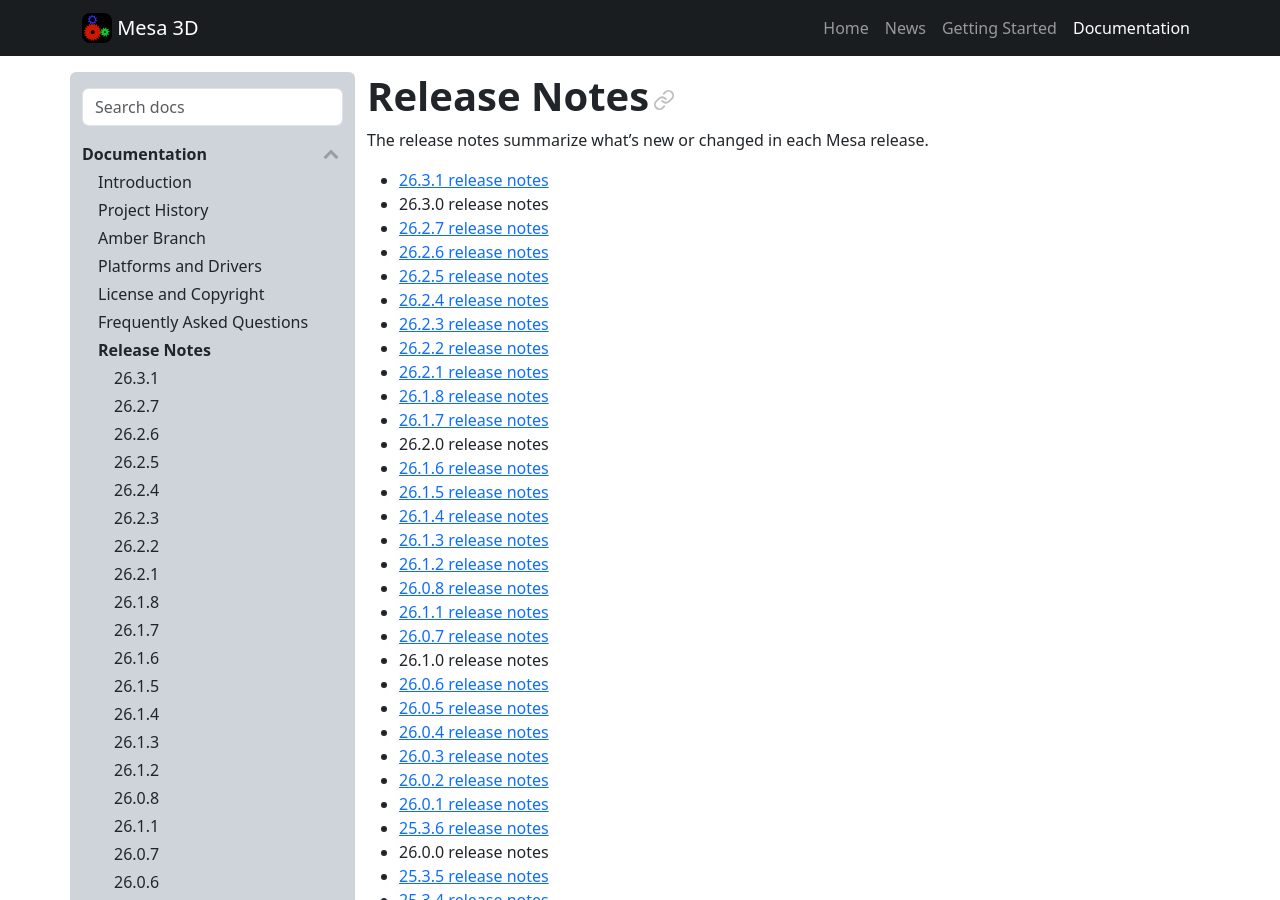
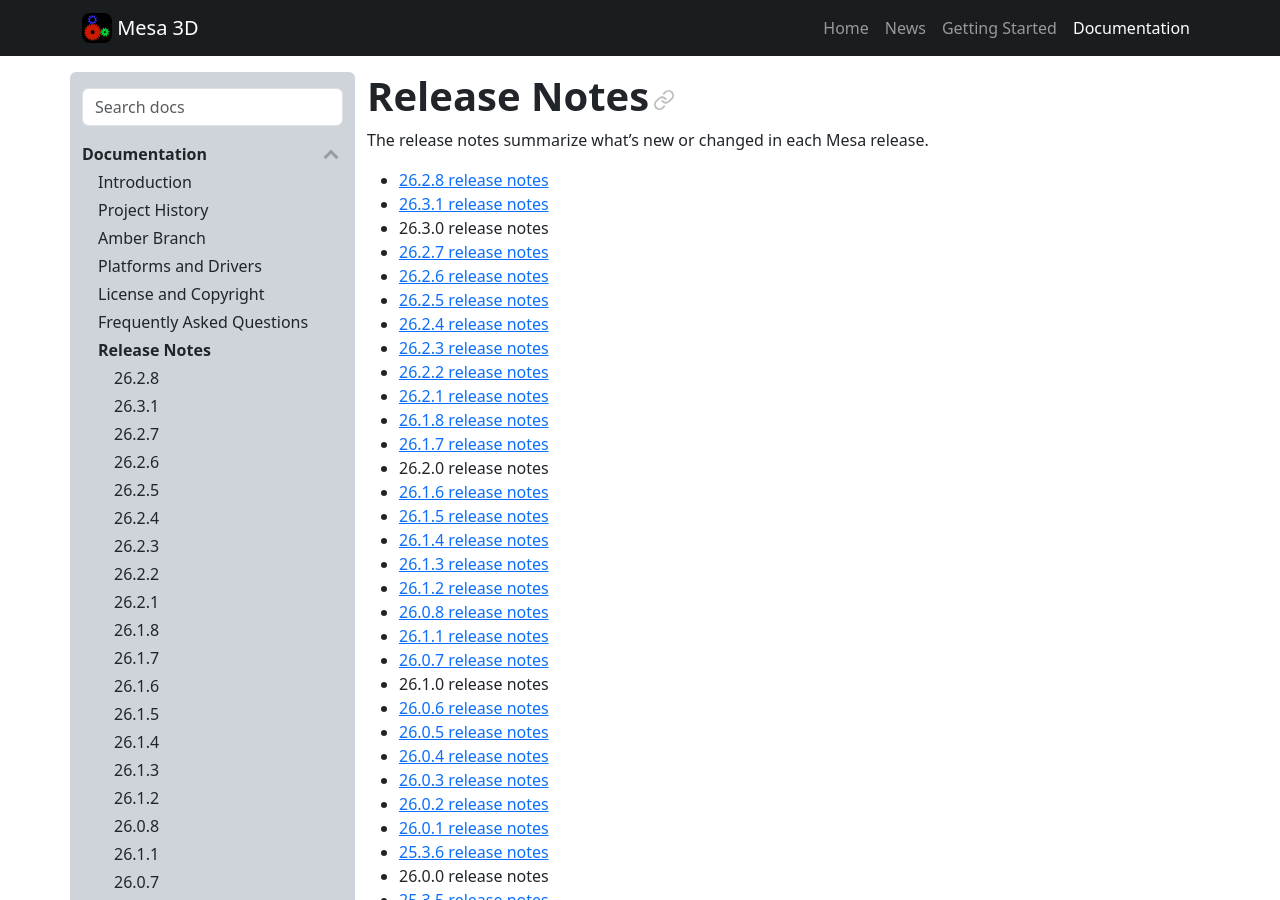
Before and after one commit to leegao/mesa-upstream, a Sphinx documentation site: the page built from docs/relnotes.rst, in a window 1280 px wide and 900 px high. Built offline with Sphinx 7.4.7, drawn with Linux system fonts in a browser that asks for light colours; pages that are not in the unit, such as notebooks, are missing from menus; part of the change alters nothing that is shown.

Commit message:
docs: add release notes for 26.2.8
Part-of: <https://gitlab.freedesktop.org/mesa/mesa/-/merge_requests/46733>

```diff
--- a/docs/relnotes.rst
+++ b/docs/relnotes.rst
@@ -3,6 +3,7 @@ Release Notes
 
 The release notes summarize what's new or changed in each Mesa release.
 
+-  :doc:`26.2.8 release notes <relnotes/26.2.8>`
 -  :doc:`26.3.1 release notes <relnotes/26.3.1>`
 -  :doc:`26.3.0 release notes <relnotes/26.3.0>`
 -  :doc:`26.2.7 release notes <relnotes/26.2.7>`
@@ -504,6 +505,7 @@ The release notes summarize what's new or changed in each Mesa release.
    :maxdepth: 1
    :hidden:
 
+   26.2.8 <relnotes/26.2.8>
    26.3.1 <relnotes/26.3.1>
    26.3.0 <relnotes/26.3.0>
    26.2.7 <relnotes/26.2.7>
--- /dev/null
+++ b/docs/relnotes/26.2.8.rst
@@ -0,0 +1,388 @@
+Mesa 26.2.8 Release Notes / 2026-11-25
+======================================
+
+Mesa 26.2.8 is a bug fix release which fixes bugs found since the 26.2.7 release.
+
+Mesa 26.2.8 implements the OpenGL 4.6 API, but the version reported by
+glGetString(GL_VERSION) or glGetIntegerv(GL_MAJOR_VERSION) /
+glGetIntegerv(GL_MINOR_VERSION) depends on the particular driver being used.
+Some drivers don't support all the features required in OpenGL 4.6. OpenGL
+4.6 is **only** available if requested at context creation.
+Compatibility contexts may report a lower version depending on each driver.
+
+Mesa 26.2.8 implements the OpenCL 3.1 API, but the version reported by
+the CL_DEVICE_VERSION, CL_DEVICE_NUMERIC_VERSION and CL_DEVICE_OPENCL_C_ALL_VERSIONS
+clGetDeviceInfo queries depends on the particular driver being used.
+
+Mesa 26.2.8 implements the Vulkan 1.4 API, but the version reported by
+the apiVersion property of the VkPhysicalDeviceProperties struct
+depends on the particular driver being used.
+
+SHA checksums
+-------------
+
+::
+
+    TBD.
+
+
+New features
+------------
+
+- None
+
+
+Bug fixes
+---------
+
+- Alien Isolation hitting assert during launch
+- Confidential issue #16796
+- Confidential issue #16947
+- Crash accessing ignored array in Vulkan PSO create with dynamic state
+- OpenGL glitch and low performance in Tux racer(2000)
+- RADV:  GPU hang when mixing compute shader_object with ray tracing pipeline
+- Windows: u_memstream leaks MEM*.tmp files on SPIR-V shader compilation, stalling Lavapipe
+- [ANV]Payday 2 crashes on Intel B580
+- [NIR/RADV] nir_opt_offsets: try_fold_shared2 assertion \`st64 || normal` for a wrapping constant shared address (pipeline creation abort since 25.3)
+- [d3d12] broken graphics in Space Station 14
+- [d3d12][WSLg] d3d12_fence_finish() null pointer dereference
+- aco/gfx12: VOPD pairs RAW-dependent v_lshlrev_b32 + v_fmac_f32 after pack_32_2x16_split(0, a) rewrite (RADV, R9700, llama.cpp bf16 flash attention wrong results)
+- anv: CTS failures with dynamic rendering suspend/resume
+- anv: GPU hangs on Gfx9 (Comet Lake) with ffmpeg Vulkan filters since 25.3
+- anv: fast-linked graphics pipeline libraries read per-primitive fragment inputs one location late after an odd number of unread mesh per-primitive outputs
+- d3d12: NULL dereference in select_shader_variant() when compile_nir() fails
+- d3d12: glClearTexImage through a texture view of another format flushes float32-denormal bit patterns to zero
+- dozen: Driver should fail to enumate anything if requirements are not met
+- dzn: Invalid minImageTransferGranularity specified on graphics/compute queue families
+- dzn: Unaligned block-compressed textures are silently unsupported
+- dzn: WSL2 Civ7 instability: OODM in descriptor heap growth and downstream crash behavior
+- dzn: external memory buffers cannot be host mapped
+- dzn: maxStorageBufferRange reports 128 MiB, but raw storage buffer views allow 512 MiB
+- dzn: minImportedHostPointerAlignment is stricter than minimum host page size
+- dzn: use different bit pattern in device addresses
+- dzn: vkBindBufferMemory fails on memory imported from a host pointer
+- hasvk: vkCmdWaitEvents2 is broken
+- iris: WebGPU video pipeline flickers (intermittent black frames) on Intel GPUs - missed GPU synchronization
+- iris: ext_external_objects-vk-ping-pong -multi-sem fails
+- llvmpipe fails on null instances in an acceleration structure
+- nir_to_dxil has store_def and store_ssa_def and they're subtly different
+- nouveau: pushbuf_dump() segfaults after ENODEV with one push and zero buffer references
+- pipe-loader: pipe_loader_drm_probe_internal() closes probed render-node fd twice, clobbering other threads' fds via Rusticl ICD start-up (radeonsi, RX 9070 XT)
+- radeonsi/EGL Wayland: presenting a window surface taller than the GPU's max surface dimension intermittently SIGSEGVs in \`dri2_query_image` (via \`create_wl_buffer` / \`dri2_wl_swap_buffers_with_damage`) instead of failing — RX 9070 XT (gfx1201)
+- radeonsi: NULL pipe_memory_object dereference in si_resource_from_memobj()
+- radv/aco: fast-linked GPL pipeline breaks fragment shader interlock on GFX11 (no s_waitcnt_vscnt before the jump to the PSepilog)
+- radv: SIGSEGV in the hang-dump path with RADV_DEBUG=hang (null deref at 0x1a8) — no radv_dumps written
+- vkCmdDrawIndexed read access violation in Dozen (in dzn_descriptor_heap_copy)
+
+
+Changes
+-------
+
+Ali Milhim (3):
+
+- nir/opt_copy_prop_vars: don't create a copies array just to kill nothing
+- nir: use temporary deref paths for alias invalidation
+- lavapipe: encode all IR leaf nodes
+
+Andy Hsu (1):
+
+- intel/compiler: Handle load_barycentric_at_sample in lower_msaa_config
+
+Artem Peshkov (1):
+
+- tu: mark dynamic descriptor sizes of empty shaders unknown
+
+Caio Oliveira (2):
+
+- nir: Track cooperative matrix memory accesses
+- brw: Fix wrong count used in scheduler hw_liveout allocation
+
+Christian Gmeiner (5):
+
+- gallium: Add pipe_caps.needs_split_planar_samplers
+- freedreno: Set needs_split_planar_samplers
+- etnaviv/drm: Fail BO creation when no GPU address is left
+- etnaviv/rs: Reset RS_CONFIG before YUV tiler kick
+- mesa/st: Do not report multisampling for optional float formats
+
+Christoph Pillmayer (2):
+
+- panfrost/kmod: Fix pan[thor|frost] naming mistake
+- pan/perf: Fix BPS counter timespan
+
+Daniel Schürmann (2):
+
+- aco/tests: fix GFX11.7 unused source encoding expectations
+- nir/opt_offsets: skip unencodable shared2 offsets
+
+Danylo Piliaiev (1):
+
+- tu: Properly wait for mem writes to finish in emit_copy_query_pool_results
+
+David Airlie (1):
+
+- nouveau/winsys: don't pushbuf dump outside the range.
+
+David Rosca (8):
+
+- mesa: Handle import fail in ImportMemoryFd/Win32EXT
+- mesa: Handle import fail in ImportSemaphoreFd/Win32EXT
+- mesa: Fix crash in Wait/SignalSemaphoreEXT with null fence
+- va: Fix VP9 frame header length when parsing bitstream
+- ac/vcn_dec: Use max_num_ref_frames for h264 ref_id_size
+- ac/vcn_dec: Clamp number of ref frames
+- radeonsi/mm: Fix VCN5 AV1 encode uniform tile info
+- radv/video: Fix VCN5 AV1 encode uniform tile info
+
+Dmitry Baryshkov (9):
+
+- ir3: read a5xx SSBO sizes with the 4d resinfo
+- freedreno/ir3: don't read past the end of user constant buffers
+- freedreno/a5xx: clear the whole border color entry
+- freedreno/a5xx: return an absolute value from the timestamp query
+- freedreno/drm-shim: report the a702's chip id with the right digits
+- freedreno/drm-shim: report the a830 chip id drm/msm reports
+- freedreno/drm-shim: report the a540's chip id as 0x05040001
+- freedreno: prefer the entry that names a chip id exactly
+- freedreno: give a201 and a307 the chip ids they report
+
+Emma Anholt (1):
+
+- glsl: Fix linking of various FS inout layout qualifiers pre-GLSL-1.50.
+
+Eric Engestrom (3):
+
+- docs: add sha sum for 26.2.7
+- .pick_status.json: Update to 1756a2fc170832c264006b35184e1e32c02debd0
+- .pick_status.json: Mark 0f938cad4a8a635615518f71a3f099a20d97a485 as denominated
+
+Erik Faye-Lund (5):
+
+- pan/ci: restore flaky tests
+- pan/ci: remove stale flakes
+- pan/ci: remove stale flakes
+- pan/ci: remove stale flake
+- pan/ci: remove stale flake
+
+Fabricio Akio (3):
+
+- freedreno/a5xx: Implement alpha-to-one
+- freedreno/a5xx: Set the sample count for the binning pass
+- freedreno/a5xx: Re-enable stream output without re-emitting the program
+
+Francesco Stimola (8):
+
+- nv50: size surface views by blocks when the block size differs
+- nv50,nvc0: don't read pipe_surface templates as nv50_surface in clears
+- nv30: don't read pipe_surface templates as nv30_surface in clears
+- nouveau/winsys: pass the drm fd when deleting subchannel objects
+- nv50: only push constant buffer updates through a current binding
+- nouveau: pass chroma_format_idc to the vp3 H.264 decoder
+- nouveau: tell the vp3 H.264 decoder whether a picture is MBAFF
+- vl/compositor: render the V plane with its own gfx shaders
+
+Frank Binns (2):
+
+- docs: drop references to ROGUE_DEBUG & ROGUE_COLOR envvars
+- docs: fix PCO related envvar name
+
+Georg Lehmann (2):
+
+- nir/range_analysis: fix 8/16bit ishr uub
+- aco/sched_vopd: fix independence checks
+
+Iván Briano (1):
+
+- anv: pDstRange->size in vkCmdFillMemoryKHR can be 0
+
+Jose Maria Casanova Crespo (3):
+
+- v3d: fix the order of the alpha sampler state variants
+- broadcom/compiler: scalarize every phi
+- vc4: scalarize every phi
+
+José Expósito (1):
+
+- tu/autotune: use unique_ptr<rp_histories_t> to fix GCC 11 build
+
+Kajal Kajal (1):
+
+- freedreno: Fix num_ccu for A623/A621
+
+Karmjit Mahil (1):
+
+- tu: Update input attachment idx when MSRTSS internal is used
+
+Karol Herbst (1):
+
+- pipe-loader: do not close fds twice
+
+Lionel Landwerlin (6):
+
+- anv: use the actual size for vma allocations
+- anv: disable push pointer optimization by default
+- anv: avoid segfault when dword allocation fails
+- brw: fix missing subregion for indirect register
+- intel/compiler: fix unaligned per primitive FS URB reads
+- anv: add missing reset of color & input attachment at CmdBeginRendering()
+
+Louis-Francis Ratté-Boulianne (1):
+
+- mediafoundation: fix an assignment that should be a comparison
+
+Marek Olšák (1):
+
+- nir/opt_group_loads: fix stack overrun
+
+Matt Clark (2):
+
+- anv: disable preemption on 3DPRIMITIVE on Gfx11
+- intel/genxml: inherit CS_CHICKEN1 on Gfx12 from Gfx11
+
+MoGGuU (1):
+
+- rocket: allocate separate arrays for each job to avoid double-free
+
+Oliver Bestmann (1):
+
+- meson: use zero-init-padding-bits=unions to clear unions
+
+Olivia Lee (1):
+
+- panvk: fix null pointer dereference in shader variant helpers
+
+Rhys Perry (2):
+
+- aco: consider p_jump_to_epilog as a POPS end export
+- nir/opt_varyings: clear output_equal_mask when GS has looped output stores
+
+Sagar Ghuge (1):
+
+- anv: Don't program CS_CHICKEN on Gfx9
+
+Samuel Pitoiset (8):
+
+- radv: split copies after optimizing memcpy
+- radv: do not try to dump VBOs without a VS with RADV_DEBUG=hang
+- radv: fix emitting push constants with ESO
+- vulkan: ignore cbAttachmentCount when needed
+- radv: fix an interaction with compute ESO and ray tracing pipelines
+- ac/nir: skip gl_PrimitiveShadingRate for LS/ES
+- radv/meta: fix DCC decompression with compute and SRGB formats
+- vulkan: fix push data with unsized arrays
+
+Serdar Kocdemir (1):
+
+- util: avoid Windows memstream temp file leaks
+
+Silvio Vilerino (1):
+
+- d3d12: Do not use D3D12_VIDEO_ENCODER_PICTURE_CONTROL_CODEC_DATA1 as in/out param arg
+
+Simon Perretta (1):
+
+- pco: fence before mutex release ops
+
+Tapani Pälli (3):
+
+- zink: only attempt to resolve when nr_samples > 1
+- mesa/st: return NULL sampler view for too small texture buffers
+- dri: set up error code in dri_create_image_from_winsys
+
+Timothy Arceri (1):
+
+- mesa: read user arrays in glArrayElement when glthread's buffers are bound
+
+Timur Kristóf (3):
+
+- aco/isel: Consider access flags for load_buffer_amd intrinsic
+- aco/isel: Consider access flags for store_buffer_amd intrinsic
+- ac/nir: Wait for previous stores to finish before storing ready bit
+
+Tupili Krishna Gowtham Reddy (1):
+
+- freedreno: fix slot indexing in fd_set_global_binding()
+
+Utku Iseri (4):
+
+- panvk: fix consecutive IUB updates
+- panvk: fix copy descriptors for CombinedImageSampler
+- panvk: hash immutable sampler descriptor count in layouts
+- pan: avoid 0/0 with null texel buffer sizes
+
+Valentine Burley (4):
+
+- panfrost: Remove redundant perfetto header include
+- tu: Disable LRZ for imported depth images
+- tu: Lower UBO access sizes before lowering inline uniform blocks
+- tu/kgsl: Fix single-queue timestamp waits in wait_any
+
+Yiwei Zhang (1):
+
+- zink: gate conditional rendering buffer usage behind the extension
+
+Zeyang Lyu (1):
+
+- radv: fix WoW water rendering with DXVK and vkd3d-proton
+
+Zhaoliang Ma (1):
+
+- iris: join engine completion before signaling external semaphores
+
+broken-branch (1):
+
+- egl/wayland: clear back after buffer allocation fails
+
+hamb3r (42):
+
+- d3d12: Preserve raw texel bits in clear_texture
+- dzn: Report 512 MiB for maxStorageBufferRange
+- dzn: Pass modified resource desc in dzn_BindBufferMemory2
+- dzn: Enumerate zero devices when runtime requirements are not met
+- dzn: Handle descriptor heap allocation failure in cmd_buffer_update_heaps
+- dzn: Preserve host-visible memory types for host-imported buffers
+- dzn: Set minImageTransferGranularity to (1, 1, 1)
+- dzn: Apply all dependencies in CmdWaitEvents2
+- d3d12: Clean up failed shader variant allocations in compile_nir()
+- d3d12: Hook up DXIL logger in compile_nir()
+- d3d12: Handle shader variant compilation failures
+- dzn: Fix resource flags for MSAA and concurrent linear images
+- dzn: Handle D3D12 image allocation info failures
+- microsoft/compiler: Unify DXIL SSA definition storage
+- microsoft/compiler: Fix memory leaks on nir_to_dxil() error paths
+- dzn: Set bits 52-63 of buffer device addresses
+- dzn: Fix query result zero-fill copy sizes
+- dzn: Fix pooled descriptor set vk_object_base lifecycle
+- dzn: Free the enhanced barrier allocation base
+- dzn: Advertise KHR_external_memory_capabilities and KHR_external_semaphore_capabilities
+- wgl: exclude pbuffer-only formats in wglChoosePixelFormatARB unless requested
+- dzn: Fix collect_buffer barriers around vkCmdCopyQueryPoolResults
+- vulkan/wsi: Preserve the swapchain image type
+- dzn: Grow shader-visible CBV/SRV/UAV descriptor heaps geometrically
+- dzn: Free transition barriers when hash insertion fails
+- dzn: Fix enhanced barriers on simultaneous-access textures
+- dzn: Open host-imported heaps with the exact allocation size
+- hasvk: Fix vkCmdWaitEvents2 handling
+- vulkan/wsi/win32: Fix DXGI blit image usage2 and dedicated memory target
+- microsoft/compiler: Don't ralloc_free() tess level variable
+- d3d12: Derive MAX_DESCRIPTOR_TABLES from binding types
+- dzn: Preserve bound descriptor heaps and dirty other bindpoint on switch
+- dzn: Track and free cached graphics pipeline DXIL bytecodes
+- dzn: Fix link_hashes array dimensions in graphics pipeline compile
+- vl/proc,va/postproc: Wire flush on vl_proc and flush in vlVaPostProc
+- d3d12/video_proc: Use get_resources() instead of casting pipe_video_buffer
+- util/primconvert: Fix converted index count for primitive restart draws
+- winsys/gdi: Support sRGB display target formats
+- d3d12: Check blit view formats in resolve_supported()
+- d3d12: Support R8G8B8X8_SRGB and B8G8R8X8_SRGB formats
+- microsoft/compiler: Handle DXIL_TEX_WRAP_CLAMP as clamp-to-edge for int samplers
+- d3d12: Handle NULL fence in fence_finish
+
+osman.yagci (2):
+
+- mesa: don't advertise APIs that are not built
+- pan/desc: follow the caller's ZS/CRC extension layout in pan_emit_fbd
+
+soka (1):
+
+- frontends/va: parse VP9 chroma delta-q in spec order
```
